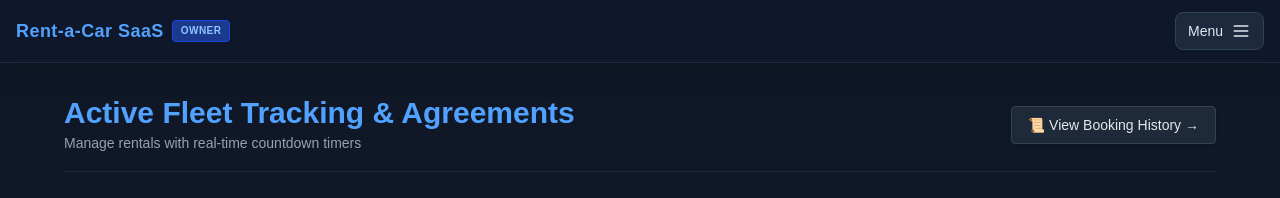
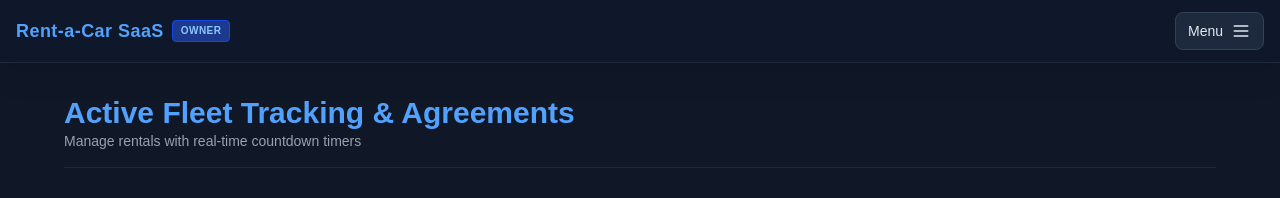
Before and after one commit to auonrajput/rent-a-car-saas, a Next.js app: page /bookings in a window 1280 px wide. Shown: the top 198 px of the page. Built offline with nearby package versions, Linux system fonts and the light colour scheme; no server answers.

Commit message:
Remove redundant header action links from bookings page and fix layout overflow

```diff
--- a/app/bookings/page.tsx
+++ b/app/bookings/page.tsx
@@ -336,23 +336,13 @@ export default function BookingsPage() {
   };
 
   return (
-    <div className="min-h-screen bg-gray-900 text-white p-4 sm:p-8">
+    <div className="min-h-screen bg-gray-900 text-white p-4 sm:p-8 overflow-x-hidden">
       <div className="max-w-6xl mx-auto space-y-6 sm:space-y-8">
 
-        {/* Clean Header - Global Navbar handles navigation */}
-        <div className="flex flex-col sm:flex-row justify-between items-start sm:items-center border-b border-gray-800 pb-4 gap-4">
-          <div>
-            <h1 className="text-2xl sm:text-3xl font-bold text-blue-400">Active Fleet Tracking & Agreements</h1>
-            <span className="text-xs sm:text-sm text-gray-400">Manage rentals with real-time countdown timers</span>
-          </div>
-          <div className="w-full sm:w-auto">
-            <a
-              href="/bookings/history"
-              className="bg-gray-800 hover:bg-gray-700 text-gray-200 text-xs sm:text-sm font-medium px-4 py-2 rounded transition-colors border border-gray-700 shadow inline-block text-center w-full sm:w-auto"
-            >
-              📜 View Booking History →
-            </a>
-          </div>
+        {/* Clean Header - Navigation handled by global Navbar */}
+        <div className="border-b border-gray-800 pb-4">
+          <h1 className="text-2xl sm:text-3xl font-bold text-blue-400">Active Fleet Tracking & Agreements</h1>
+          <p className="text-xs sm:text-sm text-gray-400">Manage rentals with real-time countdown timers</p>
         </div>
 
         {/* New Booking Form */}
```
